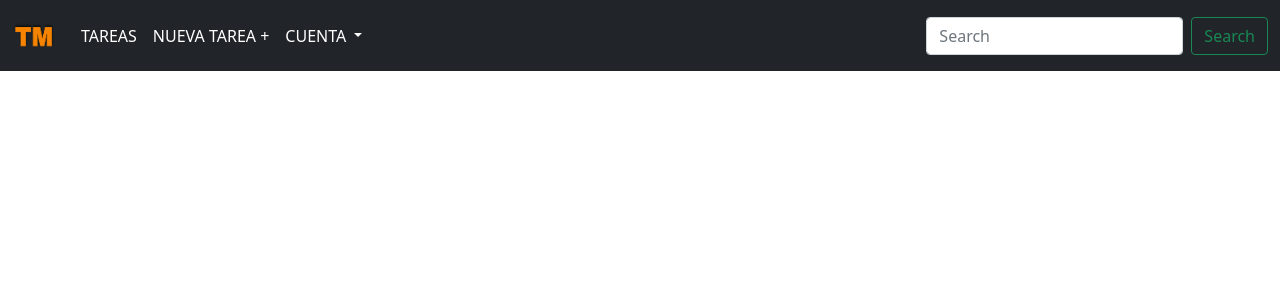
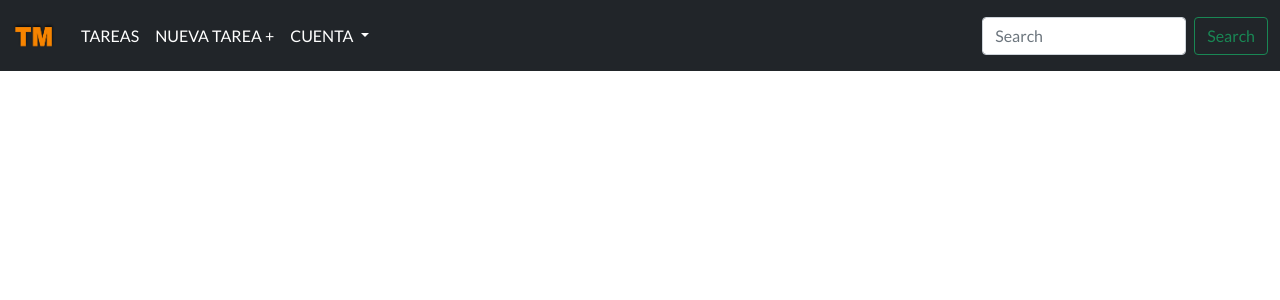
Before and after one commit to Lautaro-Code/Task-Manager, a Flask app: page / in a window 1280 px wide. Shown: the top 300 px of the page. Run offline with Flask 2, Linux system fonts and the light colour scheme.

Commit message:
Little Changes

```diff
--- a/task_manager/static/index.js
+++ b/task_manager/static/index.js
@@ -0,0 +1,5 @@
+document.addEventListener('DOMContentLoaded', function(){
+
+
+
+})
--- a/task_manager/static/main.css
+++ b/task_manager/static/main.css
@@ -0,0 +1,7 @@
+:root{
+
+}
+
+#body{
+    font-family: 'Lato', sans-serif !important;
+}
--- a/task_manager/templates/base.html
+++ b/task_manager/templates/base.html
@@ -9,15 +9,24 @@
 
     <link href="https://cdn.jsdelivr.net/npm/bootstrap@5.0.2/dist/css/bootstrap.min.css" rel="stylesheet" integrity="sha384-EVSTQN3/azprG1Anm3QDgpJLIm9Nao0Yz1ztcQTwFspd3yD65VohhpuuCOmLASjC" crossorigin="anonymous">
 
+      <!-- Google Fonts -->
+
+    <link rel="preconnect" href="https://fonts.googleapis.com">
+    <link rel="preconnect" href="https://fonts.gstatic.com" crossorigin>
+    <link href="https://fonts.googleapis.com/css2?family=Lato:wght@100;400;700&display=swap" rel="stylesheet">
+
+      <!-- CSS -->
+
+    <link rel="stylesheet" href="{{ url_for('static', filename='main.css') }}">
 
     <title>{% block title %}Home{% endblock %}</title>
 </head>
-<body>
+<body id="body">
 
     <header>
         <nav class="navbar navbar-expand-lg navbar-dark bg-dark">
             <div class="container-fluid">
-              <a class="navbar-brand" href="home.html">
+              <a class="navbar-brand" href="/">
                   <img src="static/img/logo.png" alt="logo" width="45px">
               </a>
               <button class="navbar-toggler" type="button" data-bs-toggle="collapse" data-bs-target="#navbarSupportedContent" aria-controls="navbarSupportedContent" aria-expanded="false" aria-label="Toggle navigation">
--- a/task_manager/templates/logout.html
+++ /dev/null
@@ -1,3 +0,0 @@
-{% extends 'base.html' %}
-
-{% block title %} Logout {% endblock %}
--- a/task_manager/views.py
+++ b/task_manager/views.py
@@ -1,4 +1,4 @@
-from flask import Blueprint, render_template
+from flask import Blueprint, render_template, url_for
 
 views = Blueprint('views', __name__)
 
```
